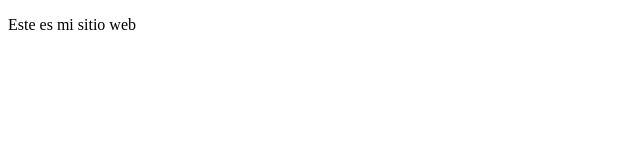
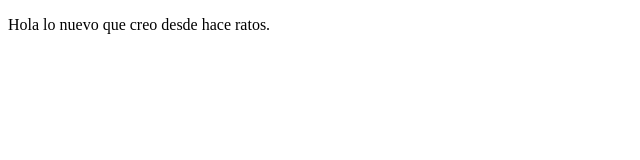
Before and after one commit to cpiedrahita606/proyecto1, a plain HTML site: page index.html in a window 1280 px wide. Shown: the whole page, without its empty margins (0-640 px from the left). Drawn offline with Linux system fonts and the light colour scheme.

Commit message:
cambios sitios

```diff
--- a/index.html
+++ b/index.html
@@ -6,6 +6,6 @@
     <title>Hola mundo</title>
 </head>
 <body>
-    <p>Este es mi sitio web</p>
+    <p>Hola lo nuevo que creo desde hace ratos.</p>
 </body>
 </html>
```
